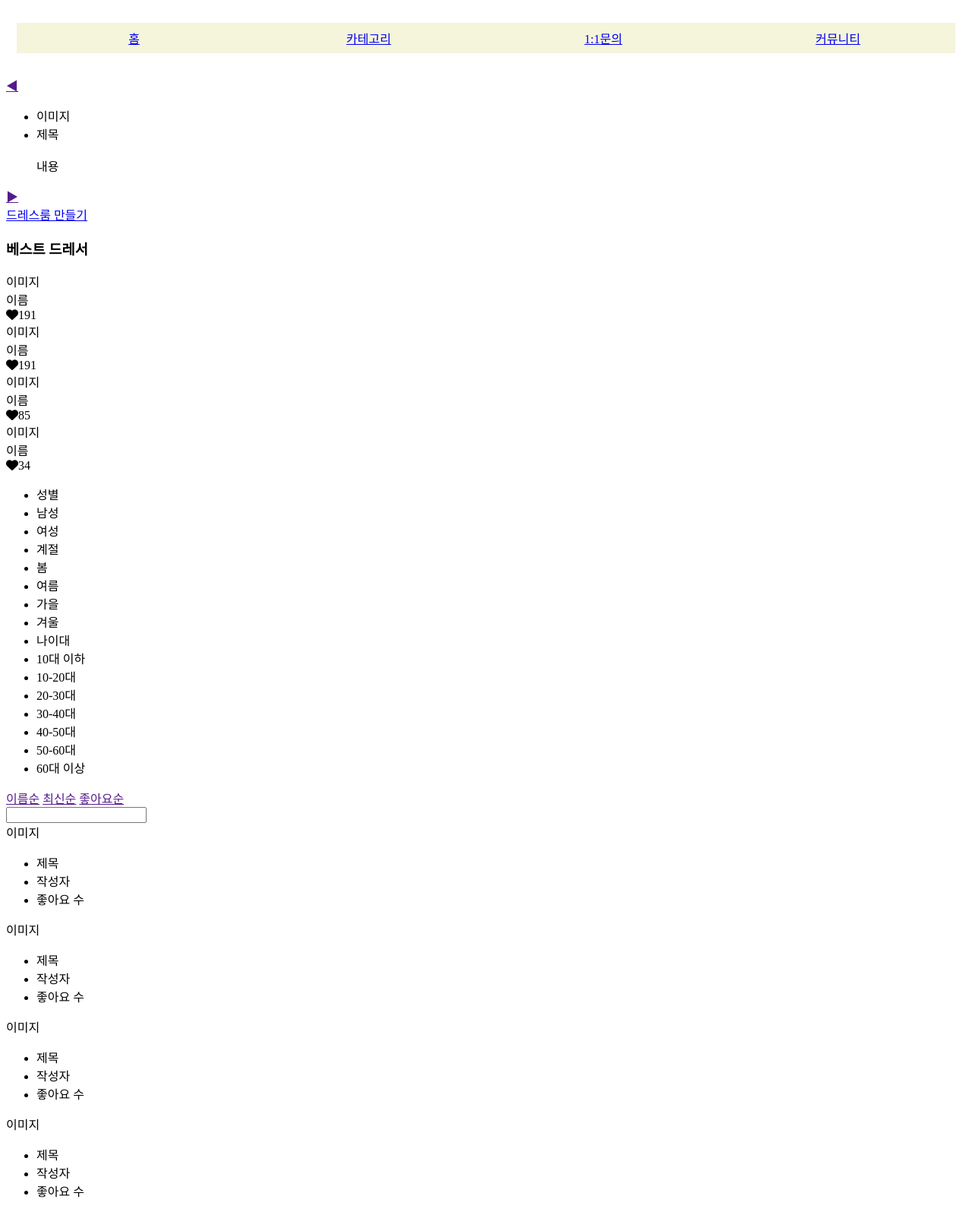
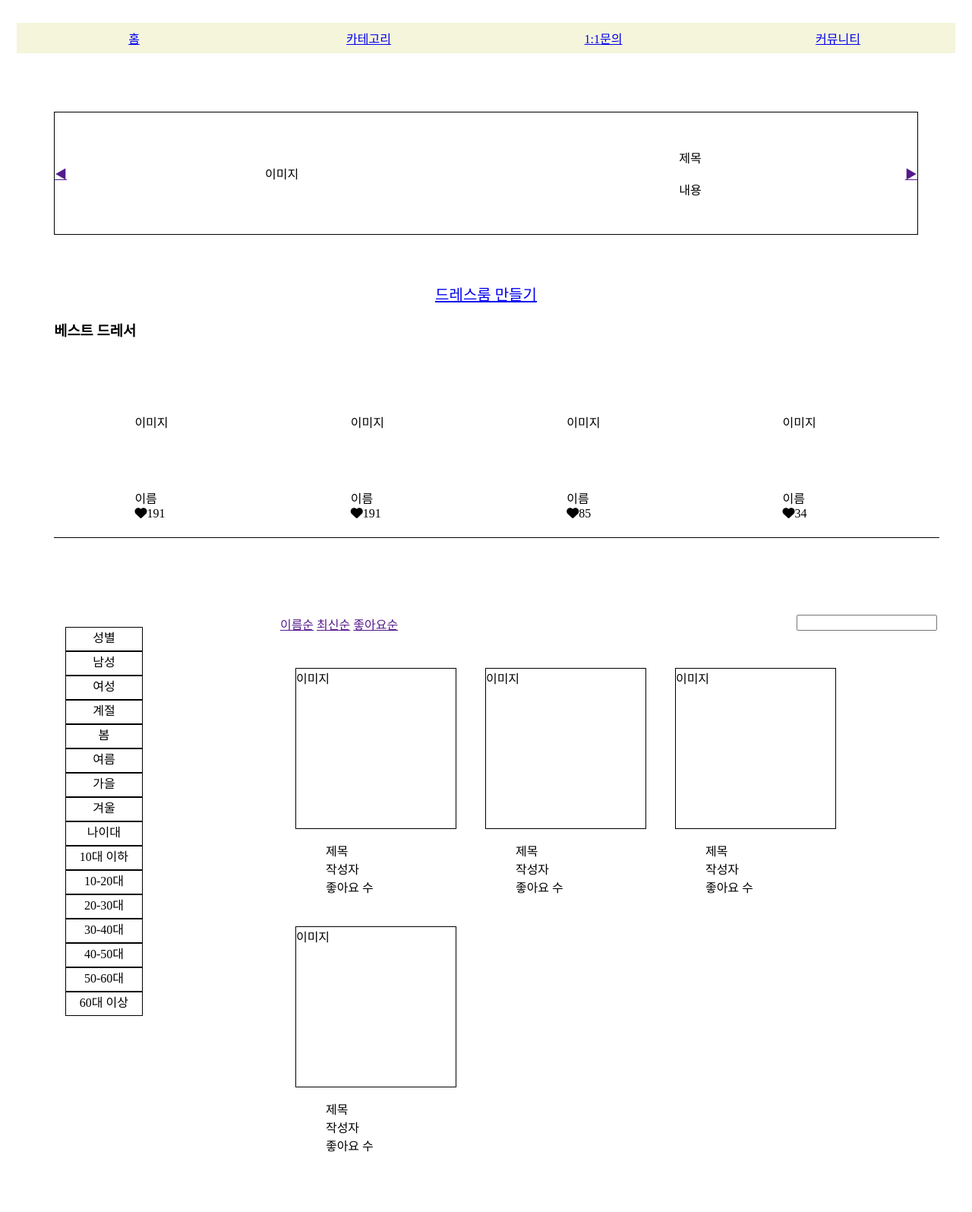
Before and after one commit to dudtlr2331/cltshop, a web app: page /dressroom/dressRoom_main.html in a window 1280 px wide. Shown: the part 71-1666 px from the top of the page at 76% size. After the commit the page ends 1587 px from the top, so only its background shows below. Run offline with its HTML, style and script files only (its server is not run), Linux system fonts and the light colour scheme; data that the repository does not hold is empty; some libraries are stand-ins or nearby versions.

Commit message:
드레스룸 파일명 수정

```diff
--- a/WebContent/css/dressRoom.css
+++ b/WebContent/css/dressRoom.css
@@ -1,4 +1,4 @@
-.dressRoom_bestMonth_detail{
+.dressroom_bestmonth_detail{
     width: 100%;
     display: flex;
     list-style: none;
@@ -6,7 +6,7 @@
     padding: 14px;
 }
 
-.dressRoom_bestMonth_detail li{
+.dressroom_bestmonth_detail li{
     width: 100%;
     height: 100px;
     display: flex;
@@ -14,7 +14,7 @@
     align-items: center;
 }
 
-#dressRoom_bestMonth{
+#dressroom_bestmonth{
     margin: 5%;
     display: flex;
     justify-content: space-around;
@@ -22,21 +22,21 @@
     border: 1px solid;
 }
 
-#dressRoom_create_btn{
+#dressroom_create_btn{
     text-align: center;
 }
 
-.dressRoom_create_btn_detail{
+.dressroom_create_btn_detail{
     width: 200px;
     height: 60px;
     font-size: 20px;
 }
 
-.dressRoom_dresser{
+.dressroom_dresser{
     padding-left: 5%;
 }
 
-.dressRoom_dressers_detail{
+.dressroom_dressers_detail{
     width: 100%;
     height: 150px;
     display: flex;
@@ -45,33 +45,33 @@
     border-bottom: 1px solid;
 }
 
-.dressRoom_dressers_detail div{
+.dressroom_dressers_detail div{
     width: 100px;
     height: 100px;
     justify-content: center;
     align-items: center;
 }
 
-#dressRoom_dressers{
+#dressroom_dressers{
     padding: 5%;
 }
 
-#dressRoom_category{
+#dressroom_category{
     display: flex;
 }
 
-.dressRoom_category_detail{
+.dressroom_category_detail{
     width: 20%;
     padding: 3%;
 }
 
-.dressRoom_category_list{
+.dressroom_category_list{
     justify-content: center;
     align-items: center;
     list-style: none;
 }
 
-.dressRoom_category_list li{
+.dressroom_category_list li{
     width: 100px;
     height: 30px;
     justify-content: center;
@@ -79,63 +79,63 @@
     border: 1px solid;
 }
 
-.dressRoom_main_detail{
+.dressroom_main_detail{
     width: 70%;
     height: 50px;
     padding: 3%;
 }
 
-.dressRoom_main_up{
+.dressroom_main_up{
     height: 50px;
 }
 
-.dressRoom_main_sort{
+.dressroom_main_sort{
     float: left;
 }
 
-.dressRoom_main_search{
+.dressroom_main_search{
     float: right;
 }
 
-.dressRoom_main_down{
+.dressroom_main_down{
     display: flex;
     flex-wrap: wrap;
 }
 
-.dressRoom_main_item{
+.dressroom_main_item{
     width: 210px;
     height: 300px;
     margin: 20px;
 
 }
 
-.dressRoom_main_img{
+.dressroom_main_img{
     width: 100%;
     height: 70%;
     align-self: center;
     border: 1px solid;
 }
 
-.dressRoom_main_ul{
+.dressroom_main_ul{
     list-style: none;
 }
 
-.dressRoom_create_title{
+.dressroom_create_title{
     padding-left: 5%;
 }
 
-#dressRoom_create{
+#dressroom_create{
     width: 800px;
     padding: 5%;
 }
 
-.dressRoom_create_content{
+.dressroom_create_content{
     width: 800px;
     height: 600px;
     border: 1px solid;
 }
 
-.dressRoom_create_button{
+.dressroom_create_button{
     width: 80px;
     height: 30px;
     float: right;
--- a/WebContent/dressroom/dressRoom_create.html
+++ b/WebContent/dressroom/dressRoom_create.html
@@ -26,7 +26,7 @@
        <ul class="menu">
         <a href="../main/main.html"><li>홈</li></a>
         <a href="../category/category.html"><li>카테고리</li></a>
-        <a href="../QnA/QnA.html"><li>1:1문의</li></a>
+        <a href="../one_qna/one_qna.html"><li>1:1문의</li></a>
         <a href="../dressroom/dressroom_main.html"><li>커뮤니티</li></a>
        </ul>
     </section>
--- a/WebContent/dressroom/dressRoom_main.html
+++ b/WebContent/dressroom/dressRoom_main.html
@@ -27,7 +27,7 @@
          <a href="../main/main.html"><li>홈</li></a>
          <a href="../category/category.html"><li>카테고리</li></a>
          <a href="../one_qna/one_qna.html"><li>1:1문의</li></a>
-         <a href="../dressroom/dressRoom_main.html"><li>커뮤니티</li></a>
+         <a href="../dressroom/dressroom_main.html"><li>커뮤니티</li></a>
        </ul>
     </section>
     <section id="dressroom_bestmonth">
```
